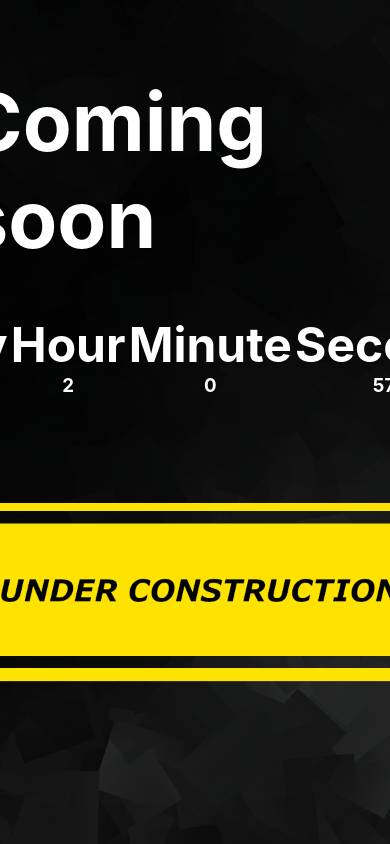
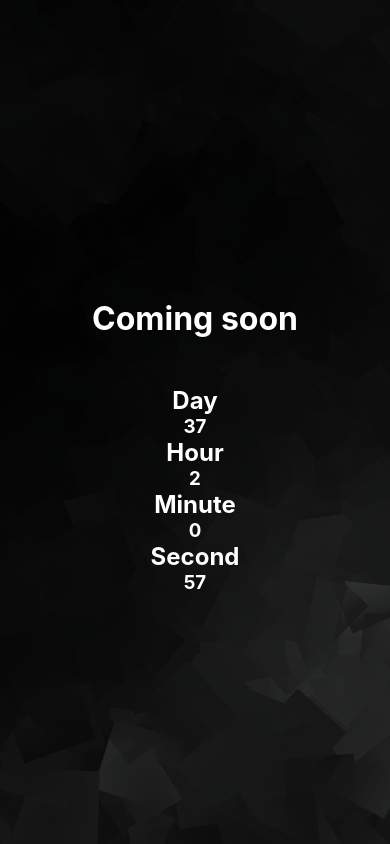
Before and after one commit to avelarder/thakhouse.web, a Next.js app: page / in a window 390 px wide. Built offline with nearby package versions, Linux system fonts and the light colour scheme.

Commit message:
Adding a bit of responsiveness

```diff
--- a/pages/index.js
+++ b/pages/index.js
@@ -47,7 +47,9 @@ export default function Home() {
       <section className={clsx(styles.section, styles.fullpageSection)}>
         <div className={styles.comingsoon}>
           <div>
-            <h2>Coming soon</h2>
+            <div>
+              <h2>Coming soon</h2>
+            </div>
             <div className={styles.countdown}>
               <div className={styles.containerday}>
                 <h3 className={styles.day}>Day</h3>
--- a/styles/Home.module.css
+++ b/styles/Home.module.css
@@ -51,7 +51,7 @@
 .hour,
 .minute,
 .second {
-  font-size: 3rem;
+  font-size: x-large;
 }
 
 .countdown {
@@ -59,3 +59,13 @@
   justify-content: space-around;
   text-align: center;
 }
+
+
+@media screen and (max-width: 700px) {
+  .countdown {
+    flex-direction: column;
+  }
+  .waiting{
+    display: none;
+  }
+}
--- a/styles/globals.css
+++ b/styles/globals.css
@@ -27,7 +27,8 @@ section {
 }
 
 h2 {
-  font-size: 5rem;
+  font-size:xx-large;
   font-weight: bold;
   padding: 3rem;
+  text-align: center;
 }
```
